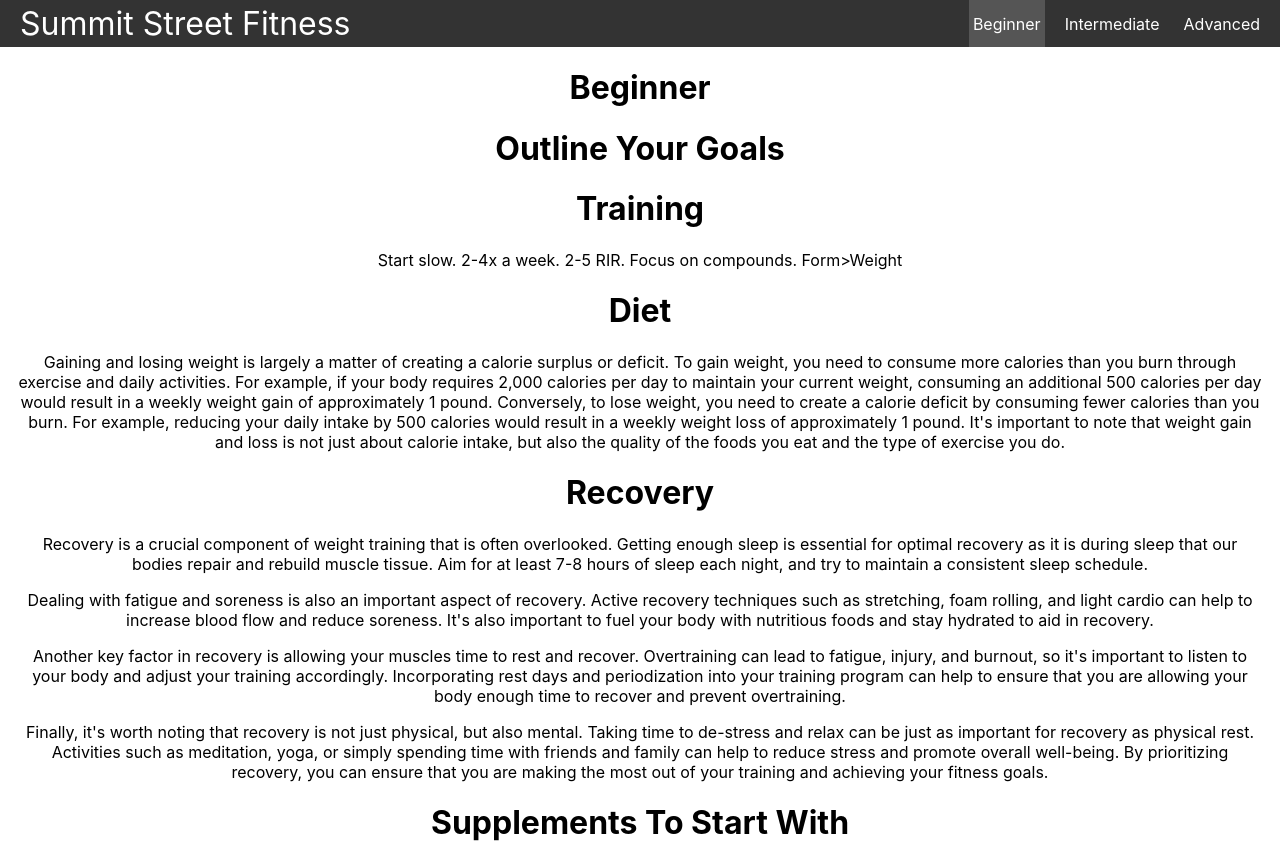
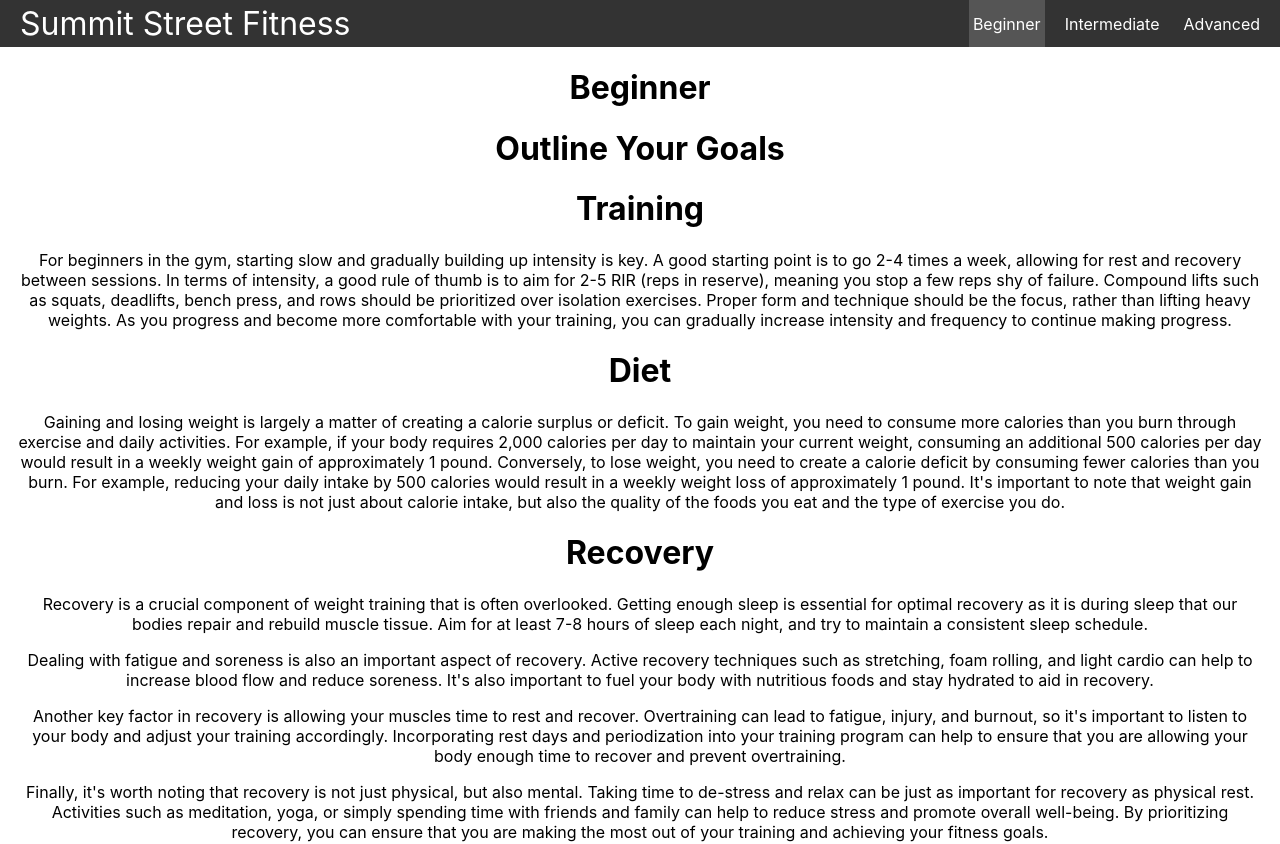
Before and after one commit to mrussotti/Summit-Street-Fitness-2.0, a React (Create React App) app: page /Beginner in a window 1280 px wide. Shown: the top 844 px of the page. Built offline with nearby package versions, Linux system fonts and the light colour scheme.

Commit message:
Added Training Paragraph

```diff
--- a/src/pages/Beginner.js
+++ b/src/pages/Beginner.js
@@ -15,7 +15,7 @@ const Recovery4 = ["Finally, it's worth noting that recovery is not just physica
 
 
 const Diet = ["Gaining and losing weight is largely a matter of creating a calorie surplus or deficit. To gain weight, you need to consume more calories than you burn through exercise and daily activities. For example, if your body requires 2,000 calories per day to maintain your current weight, consuming an additional 500 calories per day would result in a weekly weight gain of approximately 1 pound. Conversely, to lose weight, you need to create a calorie deficit by consuming fewer calories than you burn. For example, reducing your daily intake by 500 calories would result in a weekly weight loss of approximately 1 pound. It's important to note that weight gain and loss is not just about calorie intake, but also the quality of the foods you eat and the type of exercise you do."]
-const Training = ["Start slow. 2-4x a week. 2-5 RIR. Focus on compounds. Form>Weight"]
+const Training = ["For beginners in the gym, starting slow and gradually building up intensity is key. A good starting point is to go 2-4 times a week, allowing for rest and recovery between sessions. In terms of intensity, a good rule of thumb is to aim for 2-5 RIR (reps in reserve), meaning you stop a few reps shy of failure. Compound lifts such as squats, deadlifts, bench press, and rows should be prioritized over isolation exercises. Proper form and technique should be the focus, rather than lifting heavy weights. As you progress and become more comfortable with your training, you can gradually increase intensity and frequency to continue making progress."]
 const Outline = [""]
 export default function Beginner(){
     return (
```
